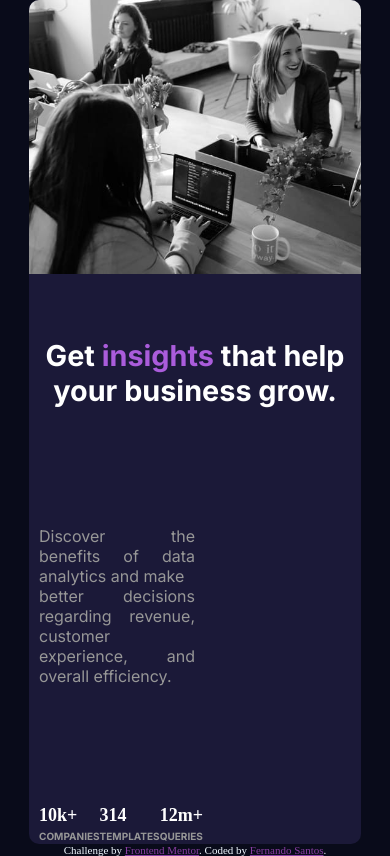
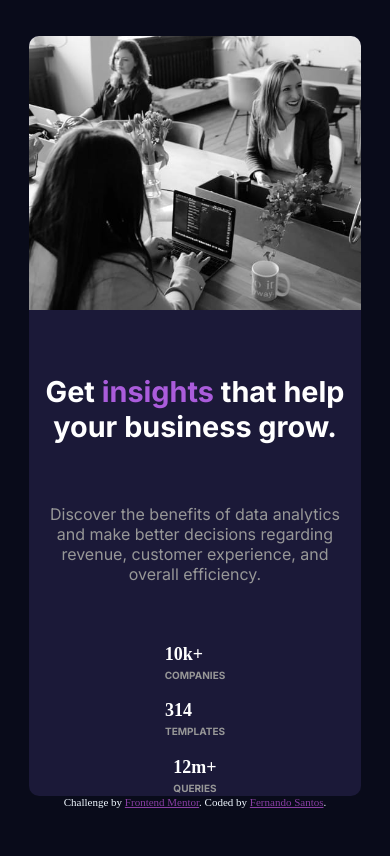
Before and after one commit to fernando44santos/Frontend-Mentor, a plain HTML site: page 3° - Challeng Hub - Stats preview card component/index.html in a window 390 px wide. Drawn offline with Linux system fonts and the light colour scheme.

Commit message:
responsividade

```diff
--- a/3° - Challeng Hub - Stats preview card component/index.html
+++ b/3° - Challeng Hub - Stats preview card component/index.html
@@ -36,8 +36,8 @@
       </div>
 
       <div class="details">
-        Discover the benefits of data analytics and make <br> better decisions regarding revenue, customer
-        <br> experience, and overall efficiency.
+        Discover the benefits of data analytics and make better decisions regarding revenue, customer
+        experience, and overall efficiency.
 
       </div>
 
--- a/3° - Challeng Hub - Stats preview card component/sass/style.sass
+++ b/3° - Challeng Hub - Stats preview card component/sass/style.sass
@@ -81,7 +81,7 @@ body
     .body
         display: flex
         flex-direction: column-reverse
-        height: 100vh
+        height: 90vh
         min-width: 85vw
 
         img
@@ -90,10 +90,20 @@ body
             border-radius: 10px 10px 0px 0px
 
         .text
-            height: 60vh
+            height: 50vh
             width: 80vw
             padding-left: 0%
+            align-items: center
 
         .title
             width: 80vw
             text-align: center
+        .details
+            width: 76vw
+            text-align: center
+
+        .statics
+            flex-direction: column
+            align-items: center
+            width: 80vw
+            height: 18vh
```
Also changed, not shown: 3° - Challeng Hub - Stats preview card component/css/style.css, 1 other file.
